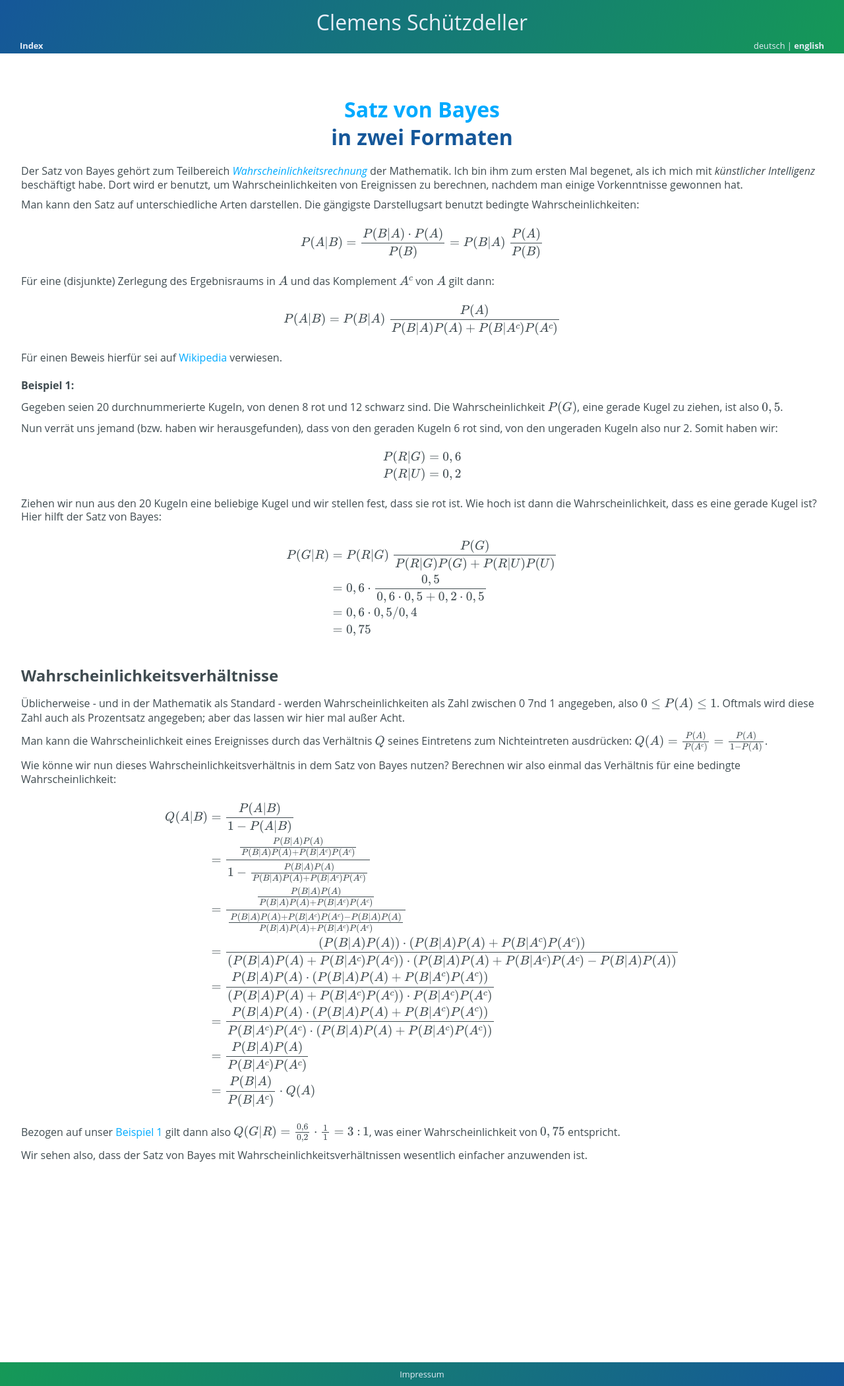
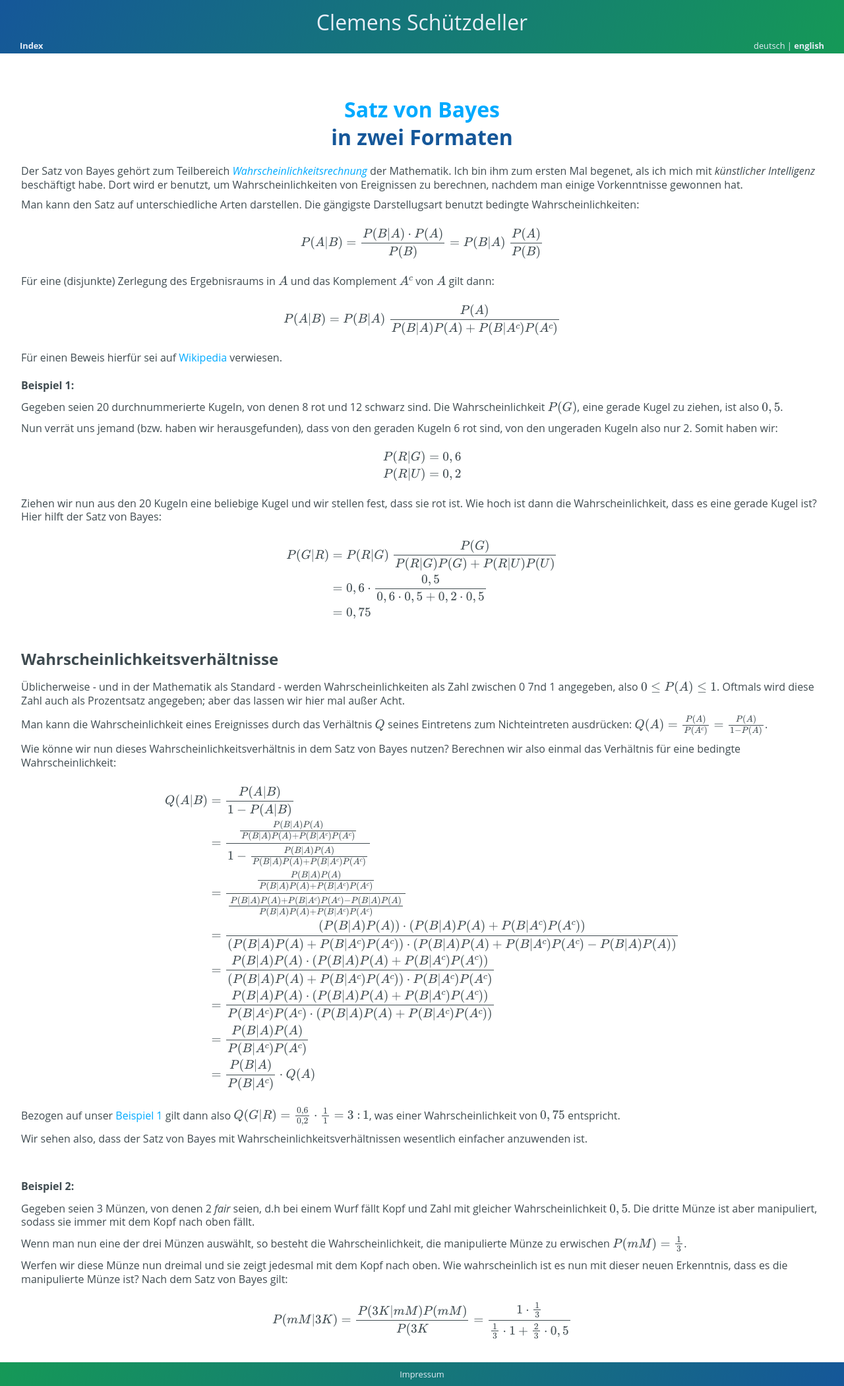
Before and after one commit to cs-LA/home, a Jekyll site: the page built from Wahrscheinlichkeitsrechnung/Bayes.md, in a window 1280 px wide. Shown: the whole page at 66% size. Built offline with Jekyll 4.4.1, drawn with Linux system fonts in a browser that asks for light colours; our own code applies the rules of GitHub Pages for plain Markdown files.

Commit message:
Update Bayes.md

```diff
--- a/Wahrscheinlichkeitsrechnung/Bayes.md
+++ b/Wahrscheinlichkeitsrechnung/Bayes.md
@@ -34,7 +34,6 @@ $$
 \begin{split}
 P(G \vert R) & = P(R \vert G) ~ \frac{P(G)}{P(R \vert G)P(G)+P(R \vert U)P(U)} \\
 & = 0,6 \cdot \frac{0,5}{0,6 \cdot 0,5+0,2 \cdot 0,5} \\
-& = 0,6 \cdot 0,5 / 0,4 \\
 & = 0,75
 \end{split}
 \end{equation}
@@ -67,5 +66,14 @@ Bezogen auf unser [Beispiel 1](#beispiel-1) gilt dann also $Q(G \vert R) = \frac
 
 Wir sehen also, dass der Satz von Bayes mit Wahrscheinlichkeitsverhältnissen wesentlich einfacher anzuwenden ist.
 
+&nbsp;
 
-&nbsp;
+##### Beispiel 2:
+
+Gegeben seien 3 Münzen, von denen 2 *fair* seien, d.h bei einem Wurf fällt Kopf und Zahl mit gleicher Wahrscheinlichkeit $0,5$. Die dritte Münze ist aber manipuliert, sodass sie immer mit dem Kopf nach oben fällt.
+
+Wenn man nun eine der drei Münzen auswählt, so besteht die Wahrscheinlichkeit, die manipulierte Münze zu erwischen $P(mM) = \frac{1}{3}$.
+
+Werfen wir diese Münze nun dreimal und sie zeigt jedesmal mit dem Kopf nach oben. Wie wahrscheinlich ist es nun mit dieser neuen Erkenntnis, dass es die manipulierte Münze ist? Nach dem Satz von Bayes gilt:
+
+$$P(mM \vert 3K) = \frac{P(3K \vert mM) P(mM)}{P(3K} = \frac{1 \cdot \frac{1}{3}}{\frac{1}{3} \cdot 1 + \frac{2}{3} \cdot 0,5}$$
```
